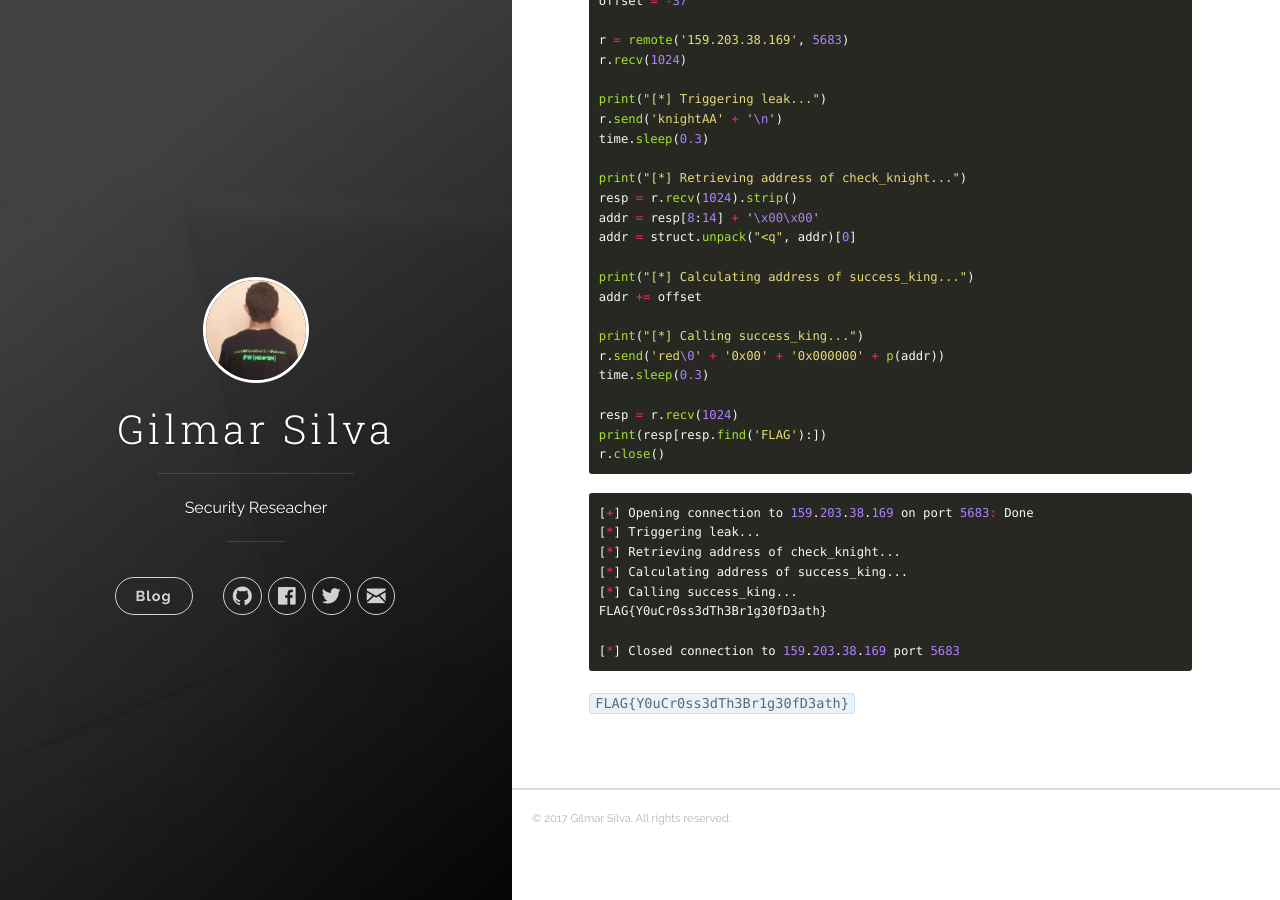
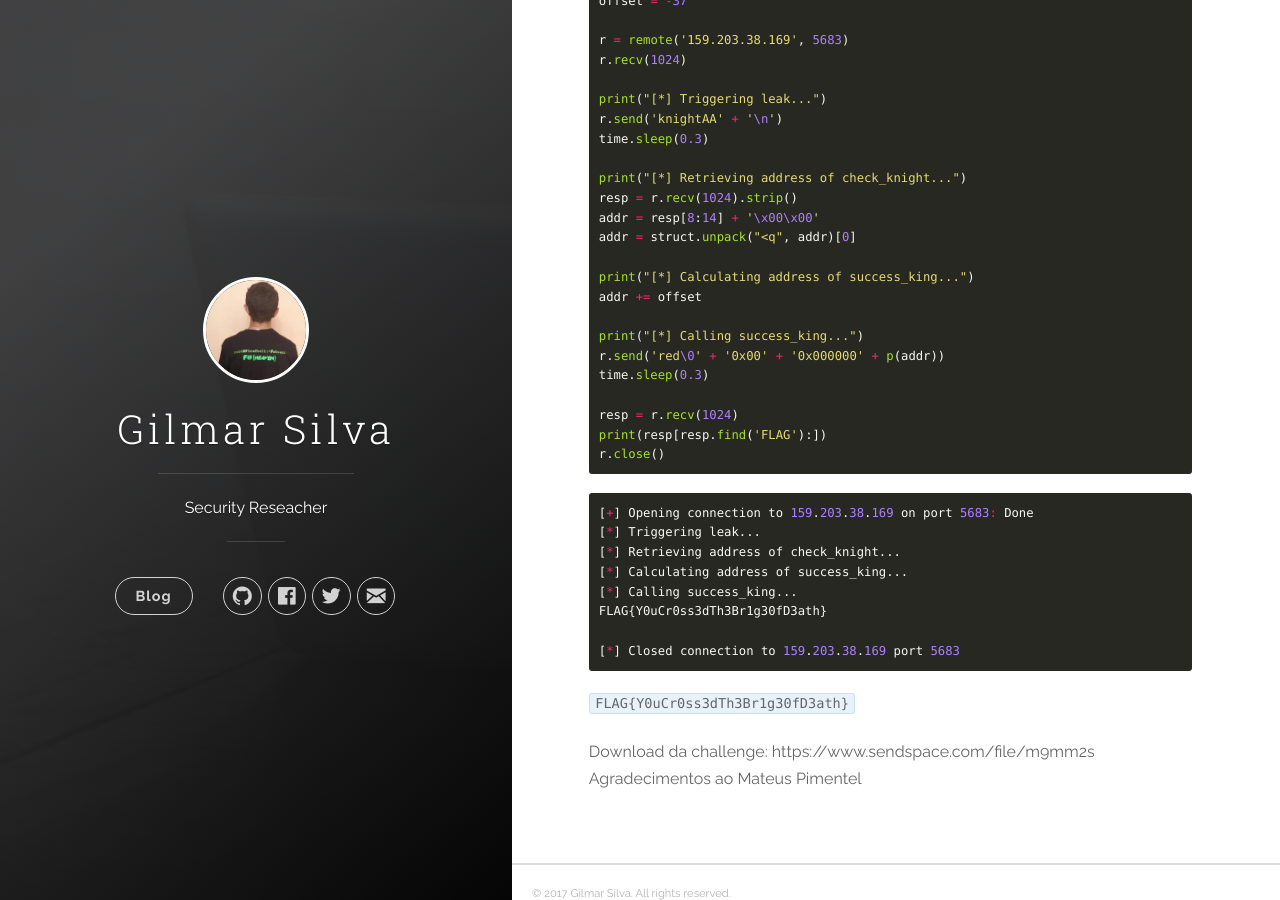
Before and after one commit to k13w/heavenh.github.io, a Jekyll site: the page built from _posts/2017-10-14-red-is-dead-Can-Cwic-2017.md, in a window 1280 px wide and 900 px high, scrolled down 3577 px. Built offline with Jekyll 4.4.1, drawn with Linux system fonts in a browser that asks for light colours; nearby versions of some CDN libraries.

Commit message:
:hammer:
:hammer:

````diff
--- a/_posts/2017-10-14-red-is-dead-Can-Cwic-2017.md
+++ b/_posts/2017-10-14-red-is-dead-Can-Cwic-2017.md
@@ -186,3 +186,6 @@ FLAG{Y0uCr0ss3dTh3Br1g30fD3ath}
 ```
 
 `FLAG{Y0uCr0ss3dTh3Br1g30fD3ath}`
+
+Download da challenge: https://www.sendspace.com/file/m9mm2s
+Agradecimentos ao Mateus Pimentel
````
